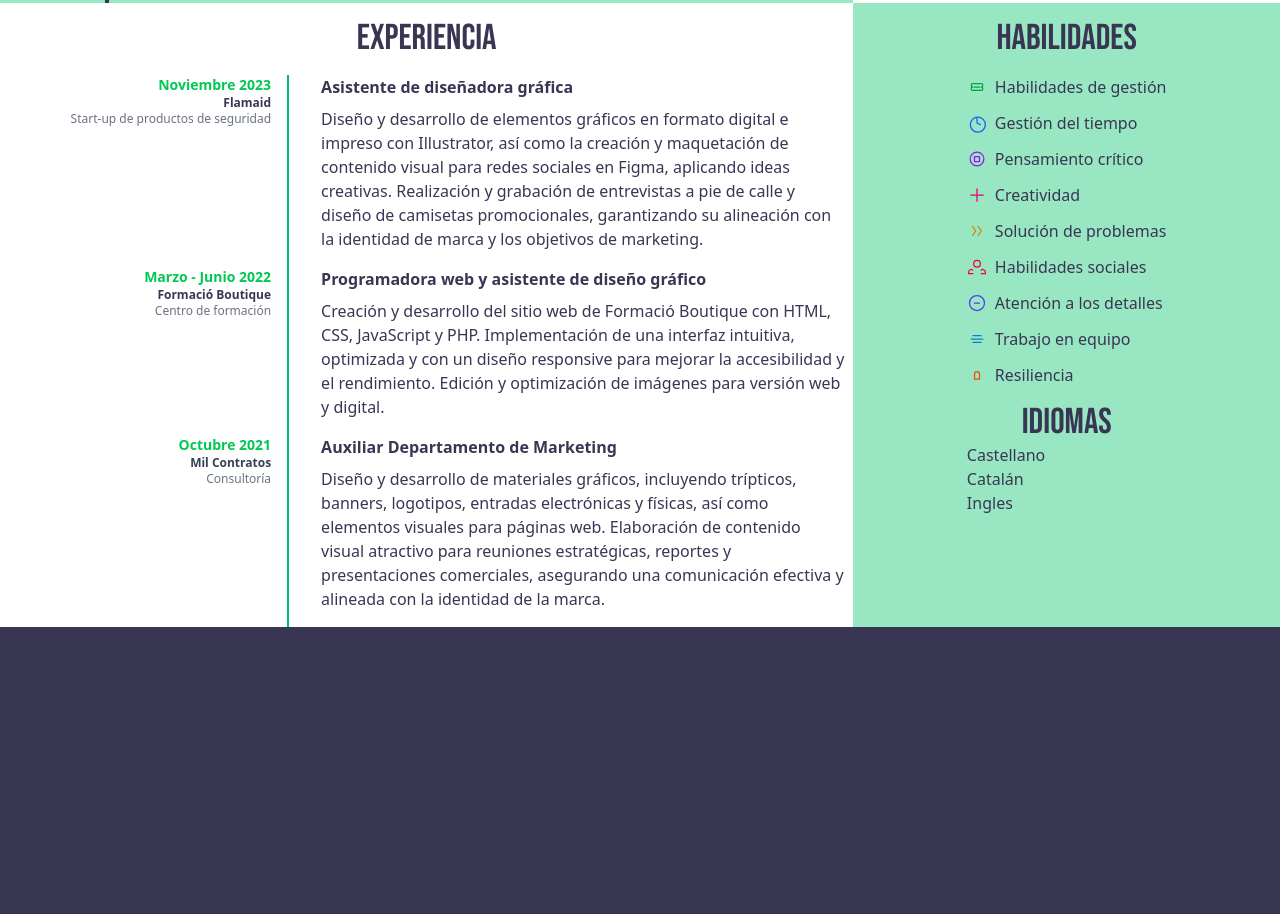
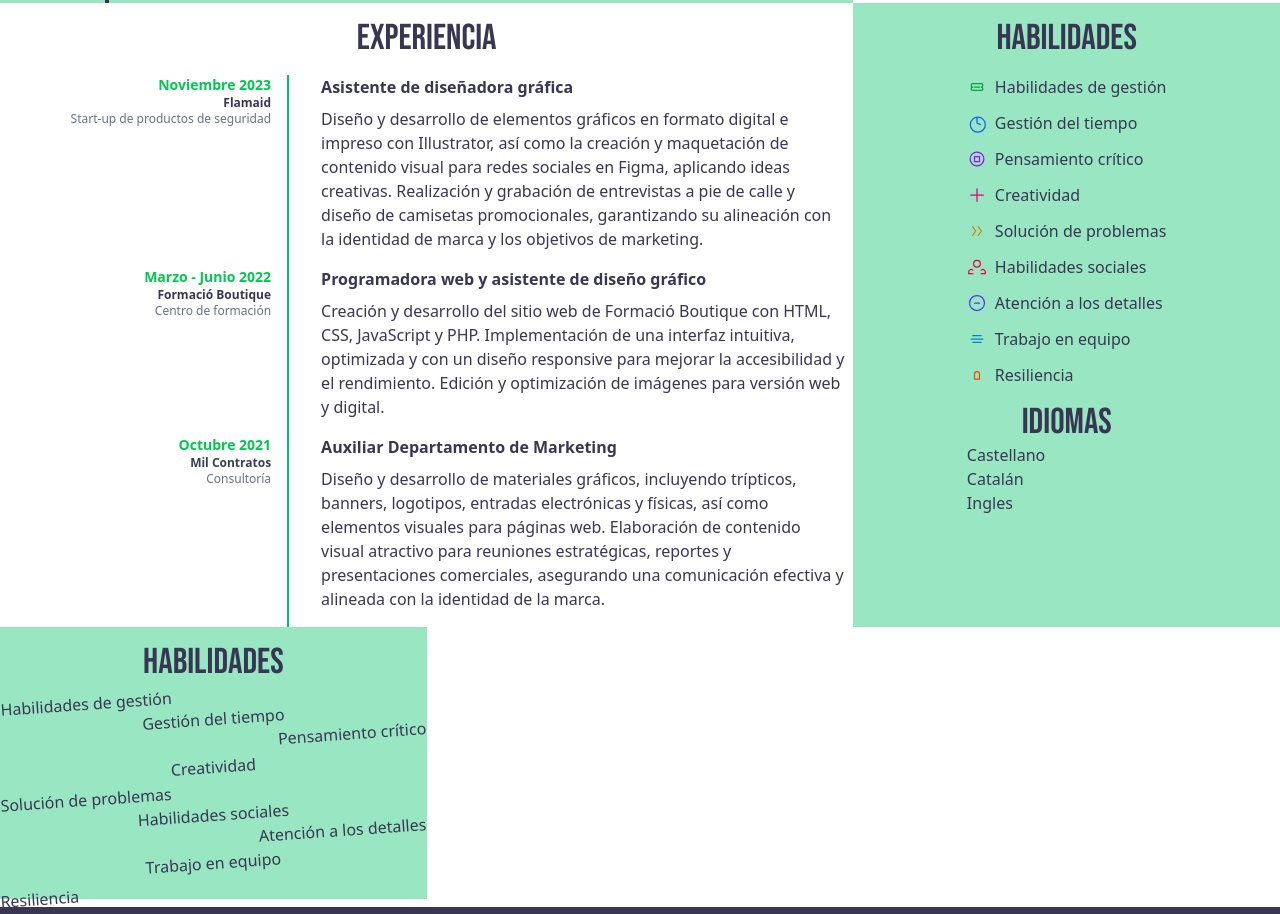
Before and after one commit to ldominguezz/personalproject, a website: page index.html in a window 1280 px wide. Shown: the part 4291-5205 px from the top of the page. Before the commit the page ends 4918 px from the top, so only its background shows below. Drawn offline with nearby package versions, Linux system fonts and the light colour scheme.

Commit message:
Pruebas de habilidades

```diff
--- a/index.html
+++ b/index.html
@@ -320,6 +320,18 @@
           </div>
         </div>
       </div>
+      <div class="flex flex-col bg-secondary mb-2">
+        <h1 class="text-4xl uppercase pt-4 font-title flex justify-center">Habilidades</h1>
+        <p class="flex justify-start -rotate-4">Habilidades de gestión</p>
+        <p class="flex justify-center -rotate-4">Gestión del tiempo</p>
+        <p class="flex justify-end -rotate-4">Pensamiento crítico</p>
+        <p class="flex justify-center -rotate-4">Creatividad</p>
+        <p class="flex justify-start -rotate-4">Solución de problemas</p>
+        <p class="flex justify-center -rotate-4">Habilidades sociales</p>
+        <p class="flex justify-end -rotate-4">Atención a los detalles</p>
+        <p class="flex justify-center -rotate-4">Trabajo en equipo</p>
+        <p class="flex justify-start -rotate-4">Resiliencia</p>
+      </div>
     </section>
   </main>
   <footer></footer>
```
Also changed, not shown: assets/output.css.
